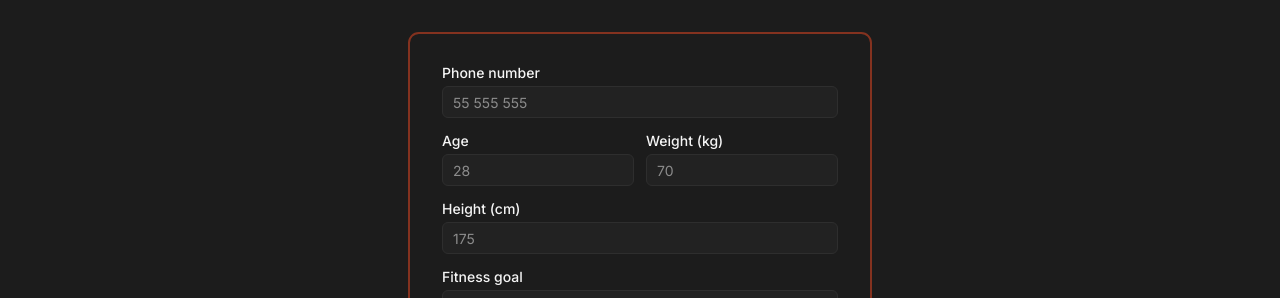
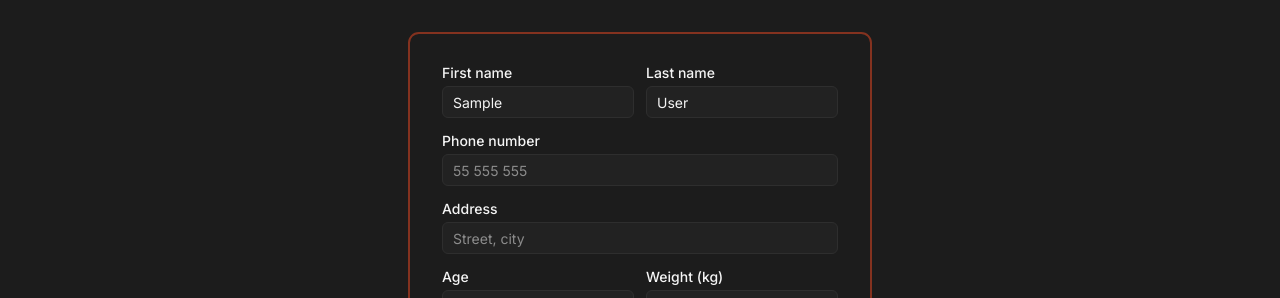
Before and after one commit to rouabencharrada4-eng/energylab-frontend, a React (Vite) app: page /complete-profile in a window 1280 px wide. Shown: the part 212-510 px from the top of the page. Built offline with nearby package versions, Linux system fonts and the light colour scheme; no server answers; sample sign-in values are in the browser's storage.

Commit message:
fixing bug

```diff
--- a/src/App.jsx
+++ b/src/App.jsx
@@ -8,6 +8,7 @@ import Sidebar             from "@/components/layout/Sidebar"
 import AnnouncementBanner  from "@/components/common/AnnouncementBanner"
 import { ProtectedRoute }  from "@/components/common/ProtectedRoute"
 import { ProfileCompletionGate } from "@/components/common/ProfileCompletionGate"
+import { CurrentUserProvider } from "@/context/CurrentUserContext"
 
 import Home from "@/pages/public/Home"
 import Privacy from "@/pages/public/Privacy"
@@ -49,6 +50,7 @@ export default function App() {
   return (
     <ClerkProvider publishableKey={PUBLISHABLE_KEY}>
       <ApiAuthInit />
+      <CurrentUserProvider>
         <BrowserRouter>
           <ProfileCompletionGate />
           <AnnouncementBanner />
@@ -100,6 +102,7 @@ export default function App() {
 
           <Footer />
         </BrowserRouter>
+      </CurrentUserProvider>
     </ClerkProvider>
   )
 }
--- /dev/null
+++ b/src/context/CurrentUserContext.jsx
@@ -0,0 +1,84 @@
+// src/context/CurrentUserContext.jsx
+import { createContext, useContext, useState, useCallback, useEffect } from "react"
+import { useUser } from "@clerk/clerk-react"
+import { usersApi } from "@/lib/api"
+
+const CurrentUserContext = createContext(undefined)
+
+// Right after an OAuth sign-in, GET /users/me can fail for a couple of
+// transient reasons that are NOT "this user doesn't exist":
+//   - 404: the Clerk webhook (or its self-heal fallback) hasn't landed yet.
+//   - 401: our axios interceptor forces a fresh Clerk token on every
+//     request; if that token fetch is slow right after a redirect, the
+//     request goes out with no Authorization header at all.
+//   - no response: network hiccup, or the backend is cold-starting.
+// All three are worth retrying instead of giving up immediately.
+const MAX_RETRIES = 8
+const BASE_DELAY_MS = 700
+
+function isRetryable(err) {
+  const status = err?.response?.status
+  return status === 404 || status === 401 || !err?.response
+}
+
+export function CurrentUserProvider({ children }) {
+  const { isLoaded, isSignedIn } = useUser()
+  const [user, setUser] = useState(null)
+  const [loading, setLoading] = useState(true)
+  const [error, setError] = useState(null)
+
+  const fetchUser = useCallback(async () => {
+    if (!isLoaded) return
+    if (!isSignedIn) {
+      setUser(null)
+      setLoading(false)
+      setError(null)
+      return
+    }
+    setLoading(true)
+    setError(null)
+    for (let attempt = 0; attempt < MAX_RETRIES; attempt++) {
+      try {
+        const res = await usersApi.me()
+        setUser(res.data)
+        setLoading(false)
+        return
+      } catch (err) {
+        if (isRetryable(err) && attempt < MAX_RETRIES - 1) {
+          const delay = BASE_DELAY_MS * Math.pow(1.4, attempt)
+          await new Promise(r => setTimeout(r, delay))
+          continue
+        }
+        setUser(null)
+        setError(err.response?.data?.detail || "Failed to load your account")
+        setLoading(false)
+        return
+      }
+    }
+  }, [isLoaded, isSignedIn])
+
+  useEffect(() => { fetchUser() }, [fetchUser])
+
+  // Lets a caller that just got a fresh UserOut back from the API (e.g.
+  // CompleteProfile after a successful PATCH) push it straight into shared
+  // state, instead of every consumer waiting on a second round-trip.
+  const setUserDirectly = useCallback((freshUser) => {
+    setUser(freshUser)
+  }, [])
+
+  const value = { user, loading, error, refetch: fetchUser, setUserDirectly }
+
+  return (
+    <CurrentUserContext.Provider value={value}>
+      {children}
+    </CurrentUserContext.Provider>
+  )
+}
+
+export function useCurrentUser() {
+  const ctx = useContext(CurrentUserContext)
+  if (!ctx) {
+    throw new Error("useCurrentUser must be used within a CurrentUserProvider")
+  }
+  return ctx
+}
--- a/src/hooks/useCurrentUser.js
+++ b/src/hooks/useCurrentUser.js
@@ -1,49 +1,13 @@
 // src/hooks/useCurrentUser.js
-import { useState, useEffect, useCallback } from "react"
-import { useUser } from "@clerk/clerk-react"
-import { usersApi } from "@/lib/api"
-
-// Right after an OAuth sign-in, the Clerk webhook that creates the matching
-// row in our DB can lag a beat behind the frontend redirect. A 404 here means
-// "sync pending," not "no such user" — so retry briefly instead of failing.
-const MAX_RETRIES = 5
-const RETRY_DELAY_MS = 800
-
-export function useCurrentUser() {
-  const { isLoaded, isSignedIn } = useUser()
-  const [user, setUser] = useState(null)
-  const [loading, setLoading] = useState(true)
-  const [error, setError] = useState(null)
-
-  const fetchUser = useCallback(async () => {
-    if (!isLoaded) return
-    if (!isSignedIn) {
-      setUser(null)
-      setLoading(false)
-      return
-    }
-    setLoading(true)
-    setError(null)
-    for (let attempt = 0; attempt < MAX_RETRIES; attempt++) {
-      try {
-        const res = await usersApi.me()
-        setUser(res.data)
-        setLoading(false)
-        return
-      } catch (err) {
-        const syncPending = err.response?.status === 404
-        if (syncPending && attempt < MAX_RETRIES - 1) {
-          await new Promise(r => setTimeout(r, RETRY_DELAY_MS))
-          continue
-        }
-        setError(err.response?.data?.detail || "Failed to load your account")
-        setLoading(false)
-        return
-      }
-    }
-  }, [isLoaded, isSignedIn])
-
-  useEffect(() => { fetchUser() }, [fetchUser])
-
-  return { user, loading, error, refetch: fetchUser }
-}
+//
+// This used to hold its own fetch+retry logic, but that meant every
+// component calling useCurrentUser() got its own independent copy of the
+// user (and, critically, its own independent view of `profile_complete`).
+// That's what caused the complete-profile redirect loop: CompleteProfile
+// would save successfully, but ProfileCompletionGate's separate copy never
+// found out, so it bounced the user straight back.
+//
+// The actual state now lives in CurrentUserContext, mounted once in
+// App.jsx, so every consumer reads and updates the same source of truth.
+// Re-exported here so existing imports don't need to change.
+export { useCurrentUser } from "@/context/CurrentUserContext"
--- a/src/pages/customer/CompleteProfile.jsx
+++ b/src/pages/customer/CompleteProfile.jsx
@@ -1,15 +1,16 @@
 // src/pages/customer/CompleteProfile.jsx
 import { useState } from "react"
-import { useNavigate } from "react-router-dom"
+import { Link } from "react-router-dom"
 import { useUser } from "@clerk/clerk-react"
 import { usersApi } from "@/lib/api"
+import { useCurrentUser } from "@/hooks/useCurrentUser"
 import { Button } from "@/components/ui/button"
 import { Input } from "@/components/ui/input"
 import { Label } from "@/components/ui/label"
 import {
   Select, SelectContent, SelectItem, SelectTrigger, SelectValue,
 } from "@/components/ui/select"
-import { Loader2 } from "lucide-react"
+import { CheckCircle, ArrowRight, Loader2 } from "lucide-react"
 
 const FITNESS_GOALS = [
   "Weight Loss",
@@ -20,15 +21,23 @@ const FITNESS_GOALS = [
   "Other",
 ]
 
-const EMPTY_FORM = { phone: "", age: "", weight_kg: "", height_cm: "", fitness_goal: "" }
+export default function CompleteProfile() {
+  const { user: clerkUser } = useUser()
+  const { setUserDirectly } = useCurrentUser()
 
-export default function CompleteProfile() {
-  const { user } = useUser()
-  const navigate = useNavigate()
-
-  const [form, setForm] = useState(EMPTY_FORM)
-  const [loading, setLoading] = useState(false)
-  const [error, setError] = useState("")
+  const [form, setForm] = useState({
+    firstName:    clerkUser?.firstName || "",
+    lastName:     clerkUser?.lastName || "",
+    phone:        "",
+    address:      "",
+    age:          "",
+    weight_kg:    "",
+    height_cm:    "",
+    fitness_goal: "",
+  })
+  const [loading, setLoading]     = useState(false)
+  const [error, setError]         = useState("")
+  const [submitted, setSubmitted] = useState(false)
 
   const set = (field) => (e) => setForm(f => ({ ...f, [field]: e.target.value }))
 
@@ -41,14 +50,21 @@ export default function CompleteProfile() {
     setLoading(true)
     setError("")
     try {
-      await usersApi.update({
+      const res = await usersApi.update({
+        full_name:    `${form.firstName} ${form.lastName}`.trim(),
         phone:        form.phone,
+        address:      form.address,
         age:          Number(form.age),
         weight_kg:    Number(form.weight_kg),
         height_cm:    Number(form.height_cm),
         fitness_goal: form.fitness_goal,
       })
-      navigate("/dashboard", { replace: true })
+      // Push the fresh, server-computed user (profile_complete: true and
+      // all) straight into the shared context. ProfileCompletionGate reads
+      // from that same context, so it immediately knows onboarding is done
+      // and won't bounce us back here — no extra round trip, no stale state.
+      setUserDirectly(res.data)
+      setSubmitted(true)
     } catch (err) {
       setError(err.response?.data?.detail || "Couldn't save your profile. Please try again.")
     } finally {
@@ -56,12 +72,29 @@ export default function CompleteProfile() {
     }
   }
 
+  if (submitted) {
+    return (
+      <div className="max-w-md mx-auto px-6 py-32 text-center space-y-6">
+        <CheckCircle size={48} className="text-primary mx-auto" />
+        <h2 className="text-2xl font-display font-semibold">Profile Created Successfully!</h2>
+        <p className="text-muted-foreground text-sm">
+          You're all set{clerkUser?.firstName ? `, ${clerkUser.firstName}` : ""}. Your account is ready to go.
+        </p>
+        <Button asChild className="bg-primary hover:bg-primary/90 text-primary-foreground">
+          <Link to="/" className="inline-flex items-center gap-2">
+            Go to Home <ArrowRight size={16} />
+          </Link>
+        </Button>
+      </div>
+    )
+  }
+
   return (
     <div className="max-w-lg mx-auto px-6 pt-32 pb-24">
       <div className="text-center space-y-2 mb-8">
         <h1 className="text-3xl font-display font-semibold">Complete Your Profile</h1>
         <p className="text-muted-foreground text-sm">
-          {user?.firstName ? `Welcome, ${user.firstName}. ` : ""}
+          {clerkUser?.firstName ? `Welcome, ${clerkUser.firstName}. ` : ""}
           Just a few details so we can tailor your sessions — this only takes a minute.
         </p>
       </div>
@@ -72,6 +105,27 @@ export default function CompleteProfile() {
         )}
 
         <form onSubmit={handleSubmit} className="space-y-4">
+          <div className="grid grid-cols-2 gap-3">
+            <div className="space-y-1.5">
+              <Label>First name</Label>
+              <Input
+                required
+                placeholder="Jane"
+                value={form.firstName}
+                onChange={set("firstName")}
+              />
+            </div>
+            <div className="space-y-1.5">
+              <Label>Last name</Label>
+              <Input
+                required
+                placeholder="Doe"
+                value={form.lastName}
+                onChange={set("lastName")}
+              />
+            </div>
+          </div>
+
           <div className="space-y-1.5">
             <Label>Phone number</Label>
             <Input
@@ -80,6 +134,16 @@ export default function CompleteProfile() {
               placeholder="55 555 555"
               value={form.phone}
               onChange={set("phone")}
+            />
+          </div>
+
+          <div className="space-y-1.5">
+            <Label>Address</Label>
+            <Input
+              required
+              placeholder="Street, city"
+              value={form.address}
+              onChange={set("address")}
             />
           </div>
 
```
Also changed, not shown: src/lib/api.js. Lines whose indentation alone changed are shown as unchanged.
